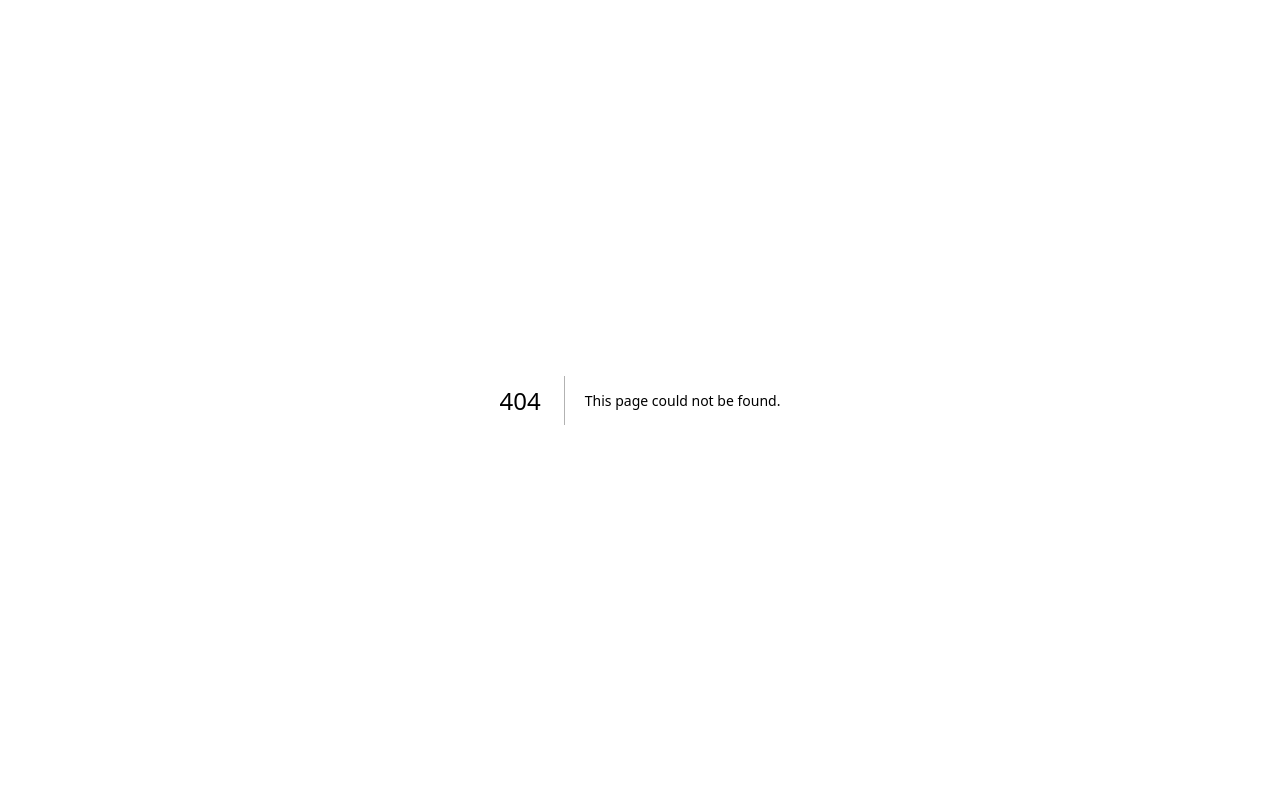
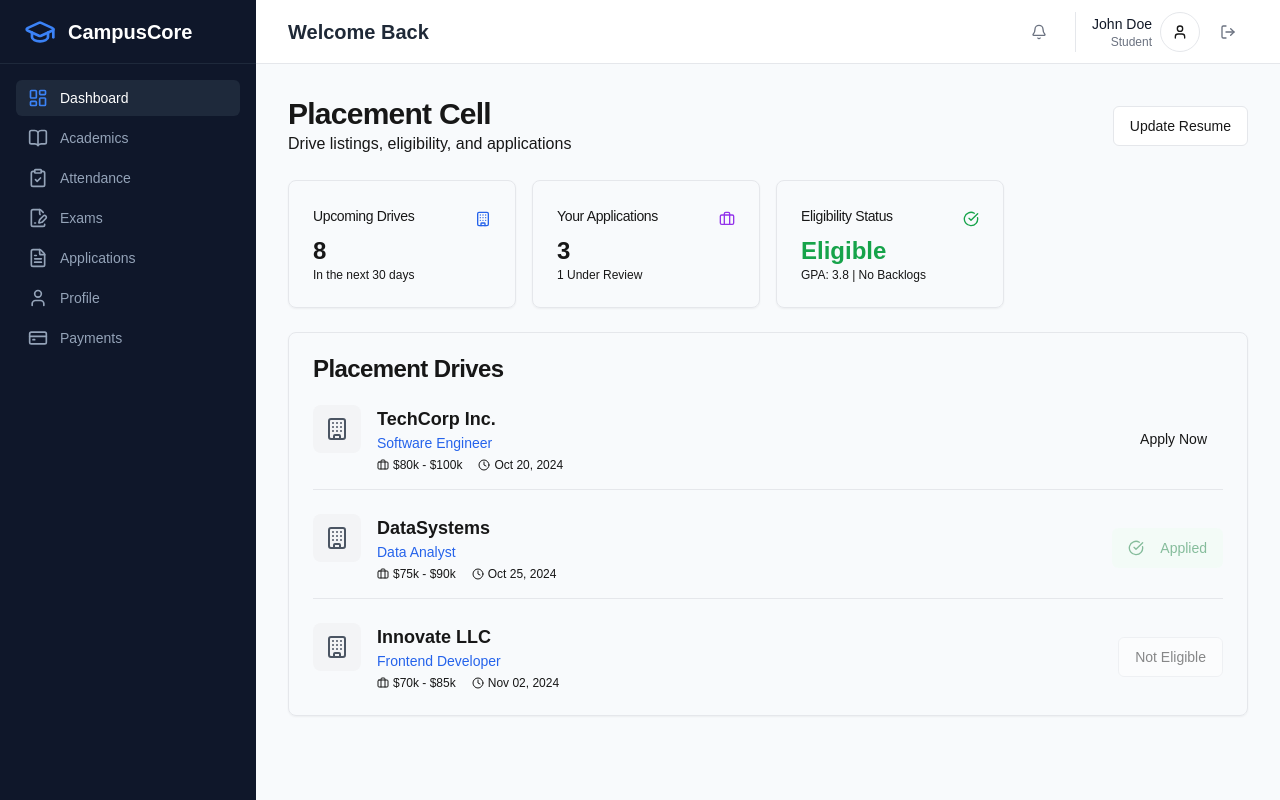
Before and after one commit to AyushBhushan88/CollegeMS-ERP, a Next.js app in the folder apps/web/: page /dashboard/placement in a window 1280 px wide. Before the commit this address had no page. Built offline with nearby package versions, Linux system fonts and the light colour scheme; sample sign-in values are in the browser's storage.

Commit message:
feat(03-04): create Placement management interface
- Drive listings and eligibility status

- Application portal for students

```diff
--- /dev/null
+++ b/apps/web/src/app/dashboard/placement/page.tsx
@@ -0,0 +1,97 @@
+'use client';
+
+import { Briefcase, CheckCircle, Clock, Building } from 'lucide-react';
+import { ProtectedRoute } from '@/components/auth/protected-route';
+import { Card, CardContent, CardHeader, CardTitle } from '@/components/ui/card';
+import { Button } from '@/components/ui/button';
+
+export default function PlacementDashboard() {
+  return (
+    <ProtectedRoute>
+      <div className="space-y-6">
+        <div className="flex flex-col sm:flex-row justify-between items-start sm:items-center gap-4">
+          <div>
+            <h1 className="text-3xl font-bold tracking-tight">Placement Cell</h1>
+            <p className="text-muted-foreground">Drive listings, eligibility, and applications</p>
+          </div>
+          <Button variant="outline">Update Resume</Button>
+        </div>
+
+        <div className="grid gap-4 md:grid-cols-2 lg:grid-cols-4">
+          <Card>
+            <CardHeader className="flex flex-row items-center justify-between pb-2">
+              <CardTitle className="text-sm font-medium">Upcoming Drives</CardTitle>
+              <Building className="h-4 w-4 text-blue-600" />
+            </CardHeader>
+            <CardContent>
+              <div className="text-2xl font-bold">8</div>
+              <p className="text-xs text-muted-foreground">In the next 30 days</p>
+            </CardContent>
+          </Card>
+          <Card>
+            <CardHeader className="flex flex-row items-center justify-between pb-2">
+              <CardTitle className="text-sm font-medium">Your Applications</CardTitle>
+              <Briefcase className="h-4 w-4 text-purple-600" />
+            </CardHeader>
+            <CardContent>
+              <div className="text-2xl font-bold">3</div>
+              <p className="text-xs text-muted-foreground">1 Under Review</p>
+            </CardContent>
+          </Card>
+          <Card>
+            <CardHeader className="flex flex-row items-center justify-between pb-2">
+              <CardTitle className="text-sm font-medium">Eligibility Status</CardTitle>
+              <CheckCircle className="h-4 w-4 text-green-600" />
+            </CardHeader>
+            <CardContent>
+              <div className="text-2xl font-bold text-green-600">Eligible</div>
+              <p className="text-xs text-muted-foreground">GPA: 3.8 | No Backlogs</p>
+            </CardContent>
+          </Card>
+        </div>
+
+        <Card>
+          <CardHeader>
+            <CardTitle>Placement Drives</CardTitle>
+          </CardHeader>
+          <CardContent>
+            <div className="space-y-6">
+              {[
+                { company: 'TechCorp Inc.', role: 'Software Engineer', ctc: '$80k - $100k', deadline: 'Oct 20, 2024', eligible: true, applied: false },
+                { company: 'DataSystems', role: 'Data Analyst', ctc: '$75k - $90k', deadline: 'Oct 25, 2024', eligible: true, applied: true },
+                { company: 'Innovate LLC', role: 'Frontend Developer', ctc: '$70k - $85k', deadline: 'Nov 02, 2024', eligible: false, applied: false },
+              ].map((job, i) => (
+                <div key={i} className="flex flex-col sm:flex-row items-start sm:items-center justify-between border-b pb-4 last:border-0 last:pb-0 gap-4">
+                  <div className="flex items-start space-x-4">
+                    <div className="bg-gray-100 p-3 rounded-lg flex items-center justify-center">
+                      <Building className="h-6 w-6 text-gray-600" />
+                    </div>
+                    <div>
+                      <h3 className="font-semibold text-lg">{job.company}</h3>
+                      <p className="text-sm font-medium text-blue-600">{job.role}</p>
+                      <div className="flex items-center space-x-4 mt-1 text-xs text-muted-foreground">
+                        <span className="flex items-center"><Briefcase className="h-3 w-3 mr-1" /> {job.ctc}</span>
+                        <span className="flex items-center"><Clock className="h-3 w-3 mr-1" /> {job.deadline}</span>
+                      </div>
+                    </div>
+                  </div>
+                  <div className="w-full sm:w-auto">
+                    {job.applied ? (
+                      <Button variant="secondary" className="w-full bg-green-50 text-green-700 hover:bg-green-100" disabled>
+                        <CheckCircle className="h-4 w-4 mr-2" /> Applied
+                      </Button>
+                    ) : job.eligible ? (
+                      <Button className="w-full">Apply Now</Button>
+                    ) : (
+                      <Button variant="outline" className="w-full" disabled>Not Eligible</Button>
+                    )}
+                  </div>
+                </div>
+              ))}
+            </div>
+          </CardContent>
+        </Card>
+      </div>
+    </ProtectedRoute>
+  );
+}
```
